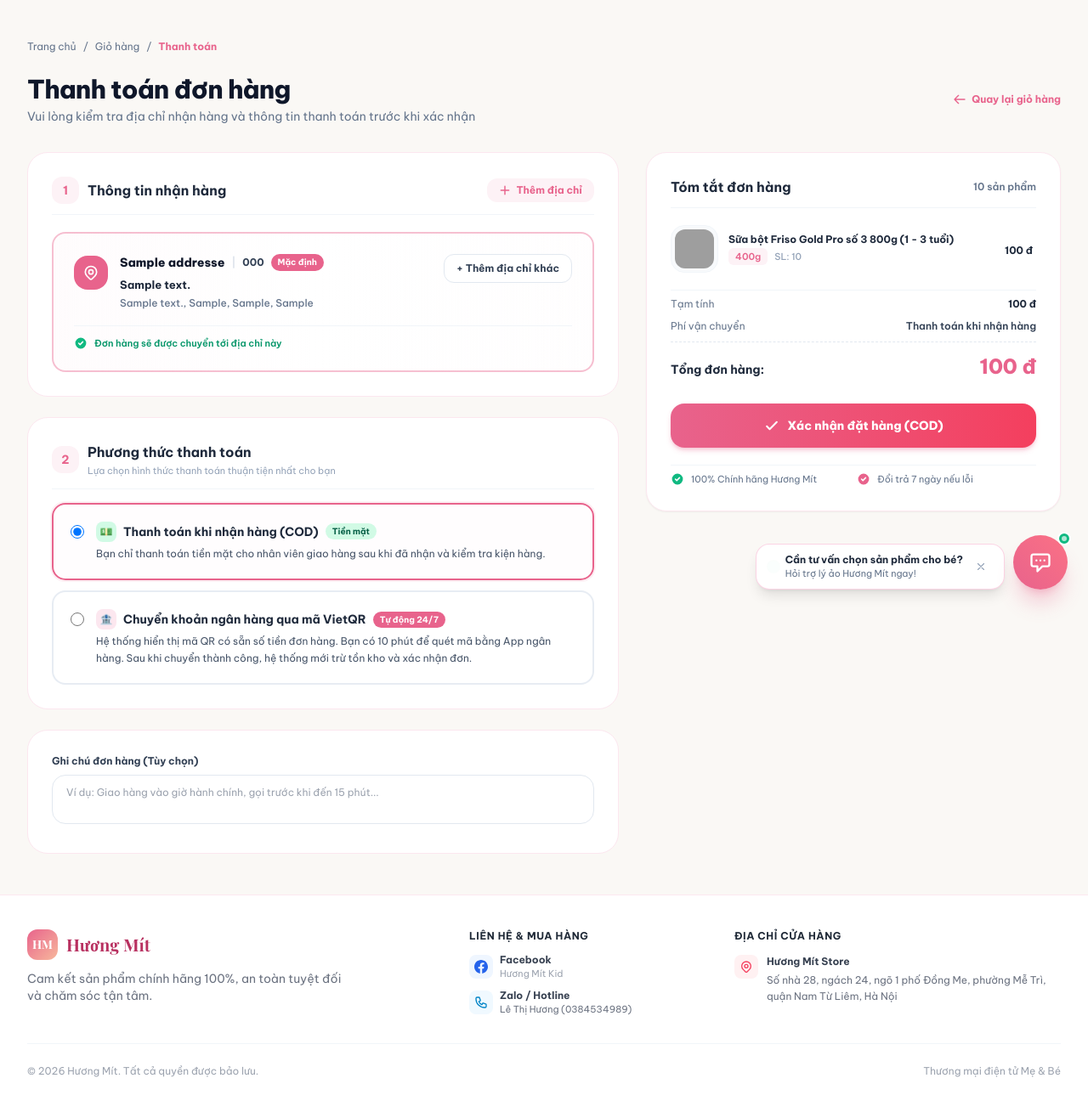
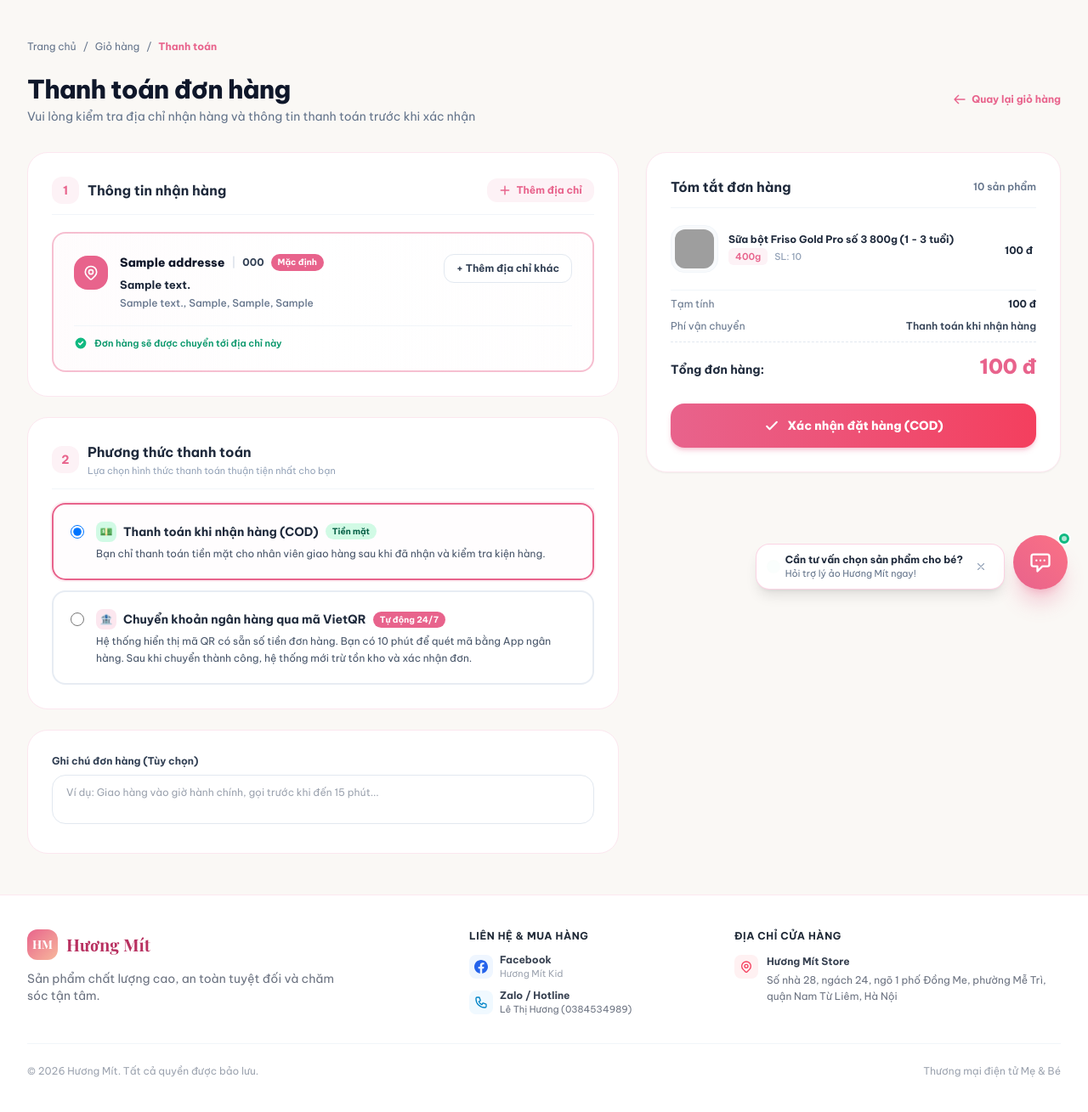
Before and after one commit to HaoLek5/DoAnHuongMit, a Laravel app: page /thanh-toan in a window 1280 px wide. Shown: the part 82-1391 px from the top of the page at 85% size. Run offline with Laravel 12, Linux system fonts and the light colour scheme; a user stored in the database is signed in; data comes from the database, SQL or seed files in the repository; tables that the repository leaves empty hold one stand-in row (values such as "Sample post"); some libraries are stand-ins or nearby versions; grey boxes are pictures that could not be loaded.

Commit message:
Chinh sua giao dien

```diff
--- a/app/Services/ChatbotService.php
+++ b/app/Services/ChatbotService.php
@@ -38,7 +38,7 @@ class ChatbotService
             return [
                 'status' => 'success',
                 'is_out_of_scope' => false,
-                'reply' => "Dạ Hương Mít xin chào bạn! 🍼✨\n\nEm là trợ lý ảo chuyên tư vấn sản phẩm cho Mẹ & Bé. Shop hiện đang có sẵn các mặt hàng chính hãng chất lượng cao gồm: {$categories}.\n\nBạn đang cần tìm sản phẩm gì cho bé yêu hoặc mẹ (độ tuổi, cân nặng, tình trạng tiêu hóa, đồ mặc nhà...) để em gợi ý phù hợp nhất ạ?",
+                'reply' => "Dạ Hương Mít xin chào bạn! 🍼✨\n\nEm là trợ lý ảo chuyên tư vấn sản phẩm cho Mẹ & Bé. Shop hiện đang có sẵn các mặt hàng chất lượng cao gồm: {$categories}.\n\nBạn đang cần tìm sản phẩm gì cho bé yêu hoặc mẹ (độ tuổi, cân nặng, tình trạng tiêu hóa, đồ mặc nhà...) để em gợi ý phù hợp nhất ạ?",
                 'products' => [],
                 'suggested_chips' => [],
             ];
--- a/resources/views/admin/orders/print.blade.php
+++ b/resources/views/admin/orders/print.blade.php
@@ -235,7 +235,7 @@
         <div class="info-grid">
             <div class="info-block">
                 <h3>Người gửi:</h3>
-                <strong>HƯƠNG MÍT CHÍNH HÃNG</strong>
+                <strong>CỬA HÀNG HƯƠNG MÍT</strong>
                 <p>Hotline hỗ trợ: 0900.000.001</p>
                 <p>Hà Nội, Việt Nam</p>
             </div>
--- a/resources/views/checkout/index.blade.php
+++ b/resources/views/checkout/index.blade.php
@@ -377,18 +377,6 @@
                                     </div>
                                 </template>
                             </button>
-                        </div>
-
-                        <!-- Guarantees badge -->
-                        <div class="pt-2 border-t border-slate-100 grid grid-cols-2 gap-2 text-[11px] text-slate-500">
-                            <div class="flex items-center gap-2">
-                                <svg class="w-4 h-4 text-emerald-500 flex-shrink-0" fill="currentColor" viewBox="0 0 20 20"><path fill-rule="evenodd" d="M10 18a8 8 0 100-16 8 8 0 000 16zm3.707-9.293a1 1 0 00-1.414-1.414L9 10.586 7.707 9.293a1 1 0 00-1.414 1.414l2 2a1 1 0 001.414 0l4-4z" clip-rule="evenodd"/></svg>
-                                <span>100% Chính hãng Hương Mít</span>
-                            </div>
-                            <div class="flex items-center gap-2">
-                                <svg class="w-4 h-4 text-primary flex-shrink-0" fill="currentColor" viewBox="0 0 20 20"><path fill-rule="evenodd" d="M10 18a8 8 0 100-16 8 8 0 000 16zm3.707-9.293a1 1 0 00-1.414-1.414L9 10.586 7.707 9.293a1 1 0 00-1.414 1.414l2 2a1 1 0 001.414 0l4-4z" clip-rule="evenodd"/></svg>
-                                <span>Đổi trả 7 ngày nếu lỗi</span>
-                            </div>
                         </div>
 
                     </div>
--- a/resources/views/layouts/app.blade.php
+++ b/resources/views/layouts/app.blade.php
@@ -285,7 +285,7 @@
                         <span class="font-display text-xl text-primary-700 font-bold">Hương Mít</span>
                     </div>
                     <p class="text-xs sm:text-sm text-gray-500 max-w-sm leading-relaxed">
-                        Cam kết sản phẩm chính hãng 100%, an toàn tuyệt đối và chăm sóc tận tâm.
+                        Sản phẩm chất lượng cao, an toàn tuyệt đối và chăm sóc tận tâm.
                     </p>
                 </div>
 
@@ -516,9 +516,11 @@
     </div>
 
     {{-- ── REQUIRE LOGIN MODAL ── --}}
+    <template x-teleport="body">
         <div x-show="loginModalOpen"
              x-cloak
-         class="fixed inset-0 z-50 overflow-y-auto flex items-center justify-center p-4">
+             class="fixed inset-0 z-[80] overflow-y-auto flex items-center justify-center p-4"
+             role="dialog" aria-modal="true">
 
             <div x-show="loginModalOpen"
                  x-transition:enter="ease-out duration-200"
@@ -547,7 +549,7 @@
                        class="block w-full py-3 rounded-2xl bg-gradient-to-r from-primary to-primary-600 text-white font-bold text-xs shadow-md hover:shadow-lg transition-all">
                         Đăng nhập ngay
                     </a>
-                <a href="{{ route('auth.register') }}"
+                    <a :href="'{{ route('auth.register') }}?redirect=' + encodeURIComponent(window.location.href)"
                        class="block w-full py-2.5 rounded-2xl border border-slate-200 hover:bg-slate-50 text-gray-700 font-bold text-xs transition-colors">
                         Chưa có tài khoản? Đăng ký
                     </a>
@@ -558,8 +560,10 @@
                 </div>
             </div>
         </div>
+    </template>
 
     {{-- ── GLOBAL TOAST NOTIFICATION ── --}}
+    <template x-teleport="body">
         <div x-show="toastVisible"
              x-cloak
              x-transition:enter="transition ease-out duration-300"
@@ -568,7 +572,7 @@
              x-transition:leave="transition ease-in duration-200"
              x-transition:leave-start="opacity-100"
              x-transition:leave-end="opacity-0"
-         class="fixed bottom-24 right-5 sm:bottom-28 sm:right-6 z-50 max-w-sm bg-white rounded-2xl shadow-xl border border-primary-200 p-4 flex items-center gap-3">
+             class="fixed bottom-24 right-5 sm:bottom-28 sm:right-6 z-[90] max-w-sm bg-white rounded-2xl shadow-xl border border-primary-200 p-4 flex items-center gap-3">
             <div class="w-8 h-8 rounded-full bg-emerald-100 text-emerald-600 flex items-center justify-center flex-shrink-0">
                 <svg class="w-4 h-4" fill="none" viewBox="0 0 24 24" stroke="currentColor"><path stroke-linecap="round" stroke-linejoin="round" stroke-width="2.5" d="M5 13l4 4L19 7"/></svg>
             </div>
@@ -577,6 +581,7 @@
                 <svg class="w-3.5 h-3.5" fill="none" viewBox="0 0 24 24" stroke="currentColor"><path stroke-linecap="round" stroke-linejoin="round" stroke-width="2" d="M6 18L18 6M6 6l12 12"/></svg>
             </button>
         </div>
+    </template>
 
     {{-- ── PRODUCT RECOMMENDATION CHATBOT ── --}}
     @include('components.chatbot')
```
Also changed, not shown: resources/views/home.blade.php (+3 -7 lines). Lines whose indentation alone changed are shown as unchanged.
